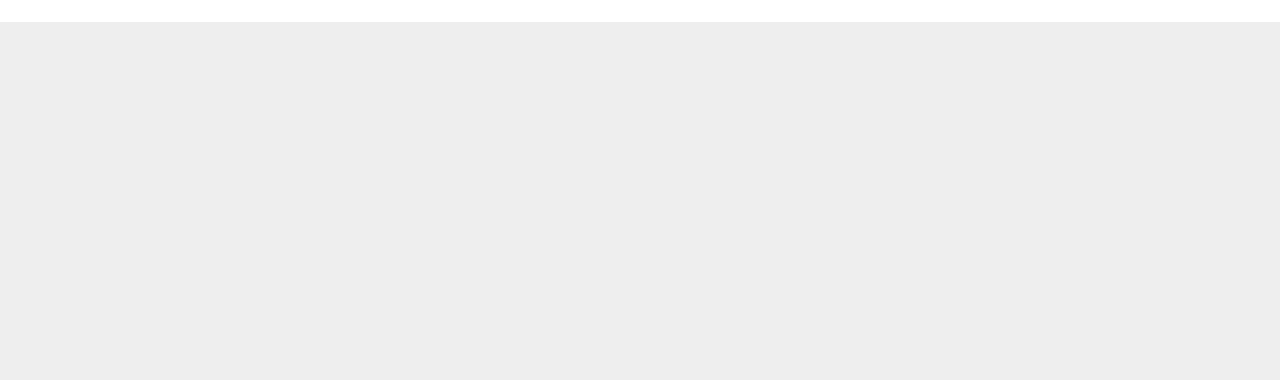
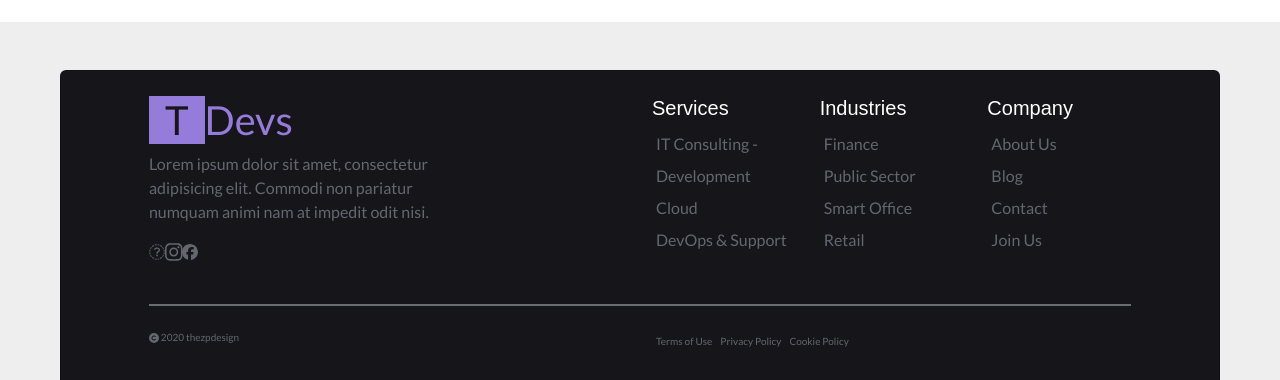
Before and after one commit to RafiqSultan/mobile-market, a Vue app: page / in a window 1280 px wide. Shown: the part 1113-1493 px from the top of the page. Before the commit the page ends 1151 px from the top, so only its background shows below. Built offline with nearby package versions, Linux system fonts and the light colour scheme.

Commit message:
ADD footer component

```diff
--- a/src/components/Layouts/TheFooter.vue
+++ b/src/components/Layouts/TheFooter.vue
@@ -0,0 +1,131 @@
+<template >
+  <div class="container-fluid mt-5">
+    <div class="card mx-5">
+      <div class="row mb-4">
+        <div class="col-md-4 col-sm-11 col-xs-11">
+          <div class="footer-text pull-left">
+            <div class="d-flex">
+              <h1
+                class="font-weight-bold mr-2 px-3"
+                style="color: #16151a; background-color: #957bda"
+              >
+                T
+              </h1>
+              <h1 style="color: #957bda">Devs</h1>
+            </div>
+            <p class="card-text">
+              Lorem ipsum dolor sit amet, consectetur adipisicing elit. Commodi
+              non pariatur numquam animi nam at impedit odit nisi.
+            </p>
+
+            <div class="social mt-2 mb-3">
+              <i class="fab fa-facebook-official"></i>
+              <i class="fab fa-instagram fa-lg"></i>
+              <i class="fab fa-facebook"></i>
+            </div>
+          </div>
+        </div>
+
+        <div class="col-md-2 col-sm-1 col-xs-1 mb-2"></div>
+
+        <div class="col-md-2 col-sm-4 col-xs-4">
+          <h5 class="heading">Services</h5>
+          <ul>
+            <li>IT Consulting -</li>
+            <li>Development</li>
+            <li>Cloud</li>
+            <li>DevOps & Support</li>
+          </ul>
+        </div>
+
+        <div class="col-md-2 col-sm-4 col-xs-4">
+          <h5 class="heading">Industries</h5>
+          <ul class="card-text">
+            <li>Finance</li>
+            <li>Public Sector</li>
+            <li>Smart Office</li>
+            <li>Retail</li>
+          </ul>
+        </div>
+
+        <div class="col-md-2 col-sm-4 col-xs-4">
+          <h5 class="heading">Company</h5>
+          <ul class="card-text">
+            <li>About Us</li>
+            <li>Blog</li>
+            <li>Contact</li>
+            <li>Join Us</li>
+          </ul>
+        </div>
+      </div>
+
+      <div class="divider mb-4"></div>
+
+      <div class="row" style="font-size: 10px">
+        <div class="col-md-6 col-sm-6 col-xs-6">
+          <div class="pull-left">
+            <p><i class="fa fa-copyright"></i> 2020 thezpdesign</p>
+          </div>
+        </div>
+
+        <div class="col-md-6 col-sm-6 col-xs-6">
+          <div class="pull-right mr-4 d-flex policy">
+            <div>Terms of Use</div>
+            <div>Privacy Policy</div>
+            <div>Cookie Policy</div>
+          </div>
+        </div>
+      </div>
+    </div>
+  </div>
+</template>
+
+<style scoped>
+.card {
+  padding: 2% 7%;
+  color: #646771;
+  background-color: #16151a;
+}
+
+ul {
+  list-style-type: none;
+  margin: 0;
+  padding: 0;
+}
+
+ul > li {
+  padding: 4px;
+}
+
+ul > li:hover {
+  color: #957bda;
+  cursor: pointer;
+}
+
+hr {
+  border-width: 3px;
+}
+
+.social > i {
+  padding: 1%;
+  font-size: 15px;
+}
+
+.social > i:hover {
+  color: #957bda;
+  cursor: pointer;
+}
+
+.policy > div {
+  padding: 4px;
+}
+
+.heading {
+  font-family: "Titillium Web", sans-serif;
+  color: white;
+}
+
+.divider {
+  border-top: 2px solid rgba(189, 196, 203, 0.5);
+}
+</style>
--- a/src/views/HomeView.vue
+++ b/src/views/HomeView.vue
@@ -3,18 +3,21 @@
   <TheHeader />
   <LandingScreen />
   <NewProduct />
+  <TheFooter />
 </template>
 
 <script>
 import TheHeader from "../components/Layouts/TheHeader.vue";
 import LandingScreen from "../components/LandingScreen.vue";
 import NewProduct from "../views/NewProduct.vue";
+import TheFooter from "../components/Layouts/TheFooter.vue";
 
 export default {
   components: {
     TheHeader,
     LandingScreen,
     NewProduct,
+    TheFooter,
   },
 };
 </script>
```
